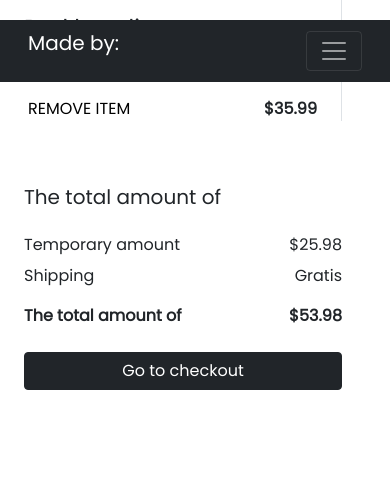
After one commit to Aadi-45/Inhouse-project, a Django app: template core/ecomm/templates/ecomm/cart.html in a window 390 px wide. The commit adds this page. Shown: the part 762-1244 px from the top of the page. Run offline with Django 3.2, Linux system fonts and the light colour scheme; the template is opened without the code that fills it, so the values that code supplies are empty; some libraries are stand-ins or nearby versions.

Commit message:
Cart updated

```diff
--- /dev/null
+++ b/core/ecomm/templates/ecomm/cart.html
@@ -0,0 +1,142 @@
+{% extends 'base.html' %}
+
+{% block title %}Cart - La Ropa{% endblock title %}
+
+{% block head %}
+  <style>
+    body {
+      font-family: 'Poppins', sans-serif;
+    }
+
+    .navbar-brand {
+      font-size: 1.8rem;
+      font-family: 'Limelight', cursive;
+      font-weight: 600;
+    }
+
+    .nav-item {
+      font-family: 'Poppins', sans-serif;
+    }
+
+
+    h1 {
+      font-family: 'Cormorant Garamond', serif;
+    }
+
+    a {
+      text-decoration: none;
+      color: #000;
+    }
+
+    a:hover {
+      color: #000;
+      font-weight: bold;
+    }
+  </style>
+{% endblock head %}
+
+{% block content %}
+
+  {% include 'nav.html' %}
+
+  <!-- CART -->
+  <section>
+    <!--Grid row-->
+    <div class="row container-fluid my-1">
+      <!--Grid column-->
+      <div class="col-lg-9">
+        <!-- Card -->
+        <div class="mb-3 border-end pe-4">
+          <div class="pt-4 wish-list">
+            <h2 class="mb-4">Cart (<span>2</span> items)</h2>
+            <!--Iterable part start-->
+            <div class="row mb-4">
+              <div class="col-md-5 col-lg-3 col-xl-3">
+                <div class="view zoom overlay z-depth-1 rounded mb-3 mb-md-0">
+                  <img class="img-fluid w-100"
+                    src="https://mdbootstrap.com/img/Photos/Horizontal/E-commerce/Vertical/12a.jpg" alt="Sample">
+                </div>
+              </div>
+              <div class="col-md-7 col-lg-9 col-xl-9">
+                <div>
+                  <div class="d-flex justify-content-between">
+                    <div>
+                      <h3>Blue denim shirt</h3>
+                      <p class="mb-3 text-muted text-uppercase lead">Size: M</p>
+                    </div>
+                  </div>
+                  <div class="d-flex justify-content-between align-items-center">
+                    <div>
+                      <a href="#!" type="button" class="card-link-secondary text-uppercase mr-3"><i
+                          class="fas fa-trash-alt mr-1"></i> Remove item </a>
+                    </div>
+                    <p class="mb-0"><span><strong id="summary">$17.99</strong></span></p class="mb-0">
+                  </div>
+                </div>
+              </div>
+            </div>
+            <hr class="mb-4">
+            <!--Iterable part end-->
+            <!--Remove block start-->
+            <div class="row mb-4">
+              <div class="col-md-5 col-lg-3 col-xl-3">
+                <div class="view zoom overlay z-depth-1 rounded mb-3 mb-md-0">
+                  <img class="img-fluid w-100"
+                    src="https://mdbootstrap.com/img/Photos/Horizontal/E-commerce/Vertical/13a.jpg" alt="Sample">
+                </div>
+              </div>
+              <div class="col-md-7 col-lg-9 col-xl-9">
+                <div>
+                  <div class="d-flex justify-content-between">
+                    <div>
+                      <h3>Red hoodie</h3>
+                      <p class="mb-3 text-muted text-uppercase lead">Size: M</p>
+                    </div>
+                  </div>
+                  <div class="d-flex justify-content-between align-items-center">
+                    <div>
+                      <a href="#!" type="button" class="card-link-secondary text-uppercase mr-3"><i
+                          class="fas fa-trash-alt mr-1 "></i> Remove item </a>
+                    </div>
+                    <p class="mb-0"><span><strong>$35.99</strong></span></p>
+                  </div>
+                </div>
+              </div>
+            </div>
+            <!--Remove block end-->
+          </div>
+        </div>
+      </div>
+      <!--Grid column-->
+      <!--Grid column-->
+      <div class="col-lg-3">
+        <!-- Card -->
+        <div class="mb-3 mt-3">
+          <div class="pt-4">
+            <h5 class="mb-3">The total amount of</h5>
+            <ul class="list-group list-group-flush">
+              <li class="list-group-item d-flex justify-content-between align-items-center border-0 px-0 pb-0">
+                Temporary amount
+                <span>$25.98</span>
+              </li>
+              <li class="list-group-item d-flex justify-content-between align-items-center px-0">
+                Shipping
+                <span>Gratis</span>
+              </li>
+              <li class="list-group-item d-flex justify-content-between align-items-center border-0 px-0 mb-3">
+                <div>
+                  <strong>The total amount of</strong>
+                </div>
+                <span><strong>$53.98</strong></span>
+              </li>
+            </ul>
+            <button type="button" class="btn btn-dark btn-block">Go to checkout</button>
+          </div>
+        </div>
+      </div>
+      <!--Grid column-->
+    </div>
+    <!-- Grid row -->
+    <br><br><br>
+  </section>
+{% endblock content %}
```
Also changed, not shown: core/ecomm/templates/ecomm/product.html (+11 -8 lines), core/ecomm/models.py (line endings or trailing spaces).
